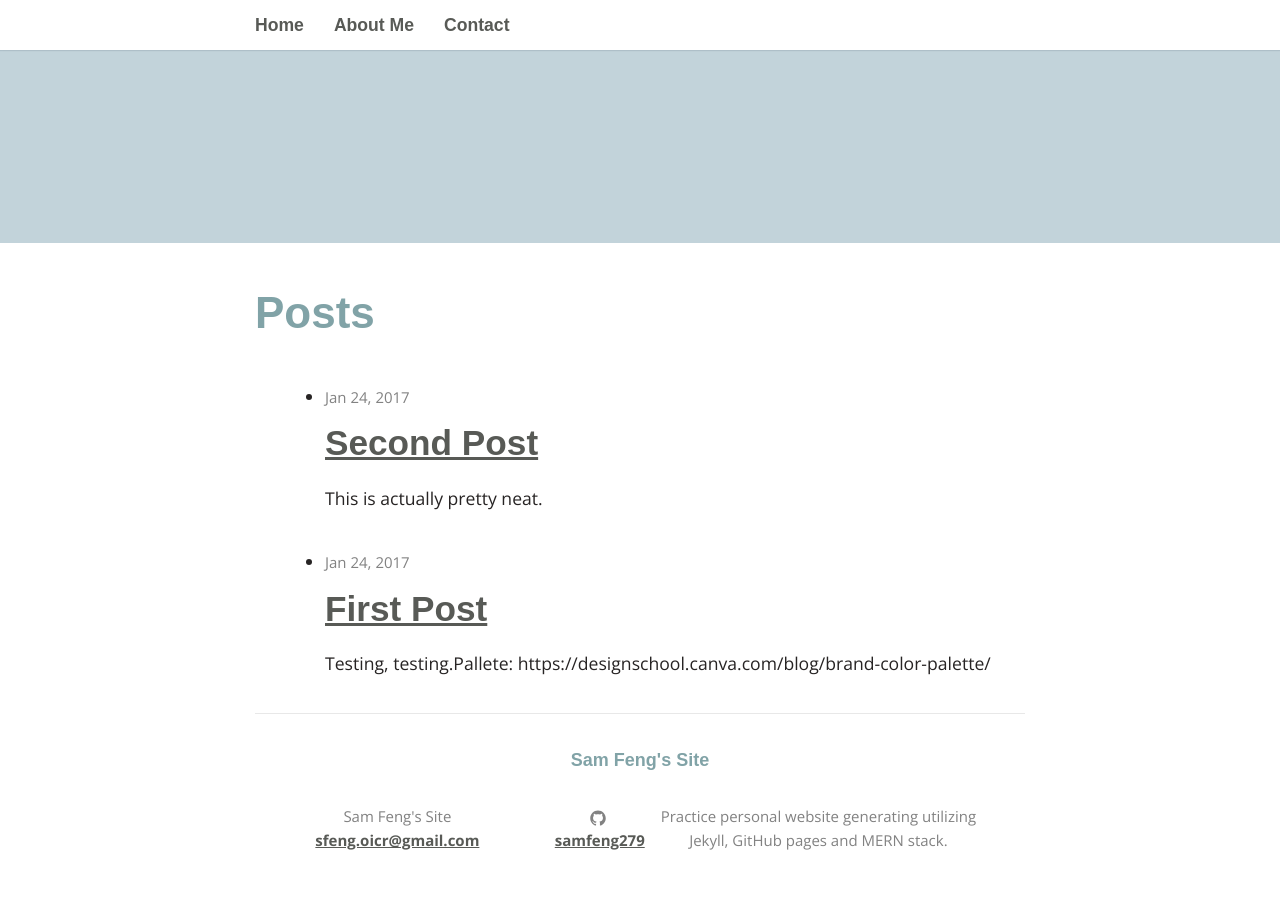
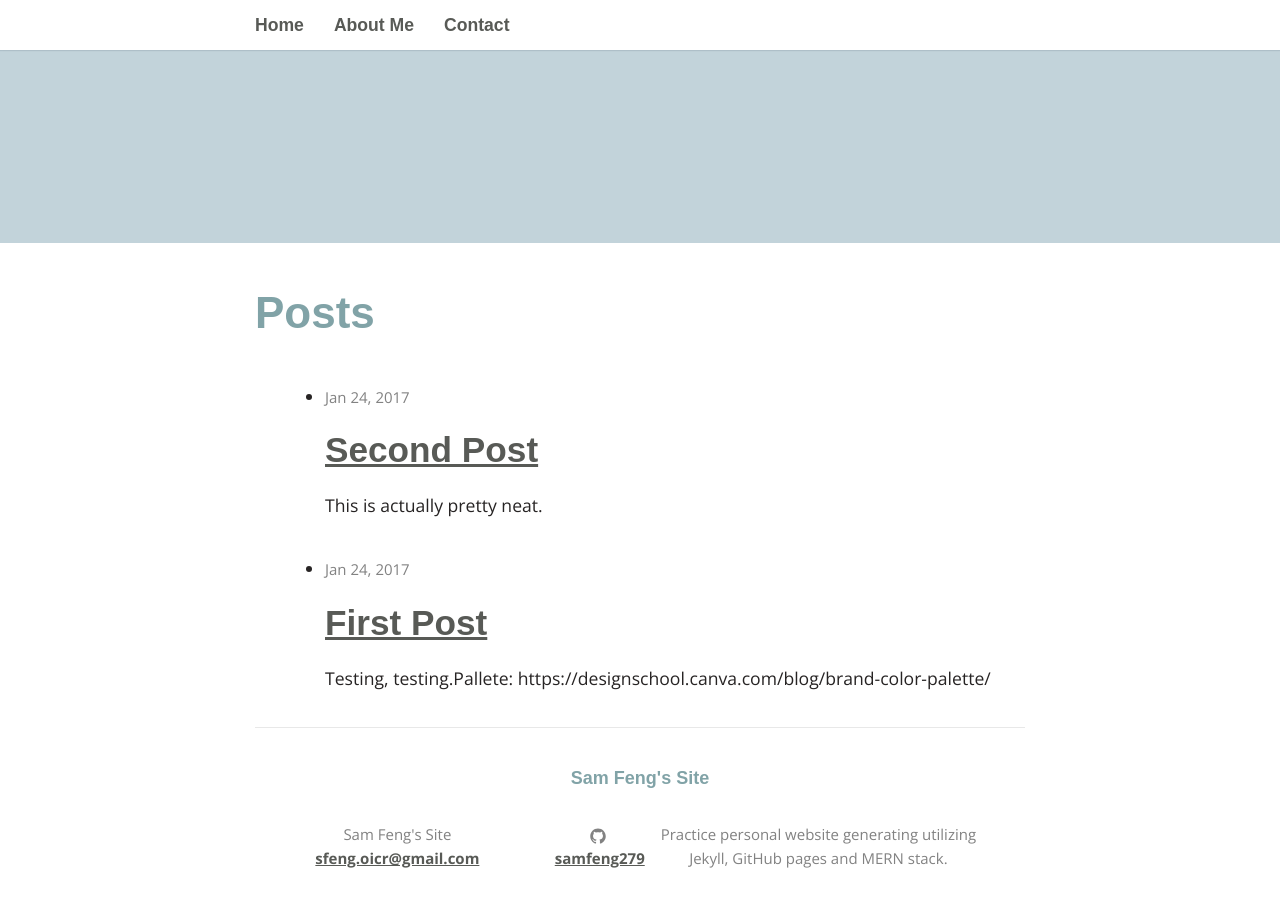
Before and after one commit to samfeng279/samfeng279.github.io, a Jekyll site: the page built from index.html, in a window 1280 px wide and 900 px high, scrolled down 257 px. Built offline with Jekyll 4.4.1, drawn with Linux system fonts in a browser that asks for light colours; some web fonts are replaced.

Commit message:
Update _layout.scss

```diff
--- a/_sass/_layout.scss
+++ b/_sass/_layout.scss
@@ -25,7 +25,7 @@ h1 {
 }
 h2 {
 	font-size: 2em;
-	-webkit-margin-before: 0.2em;
+	-webkit-margin-before: 0.4em;
 	-webkit-margin-after: 0.4em;
 }
 headline {
```
